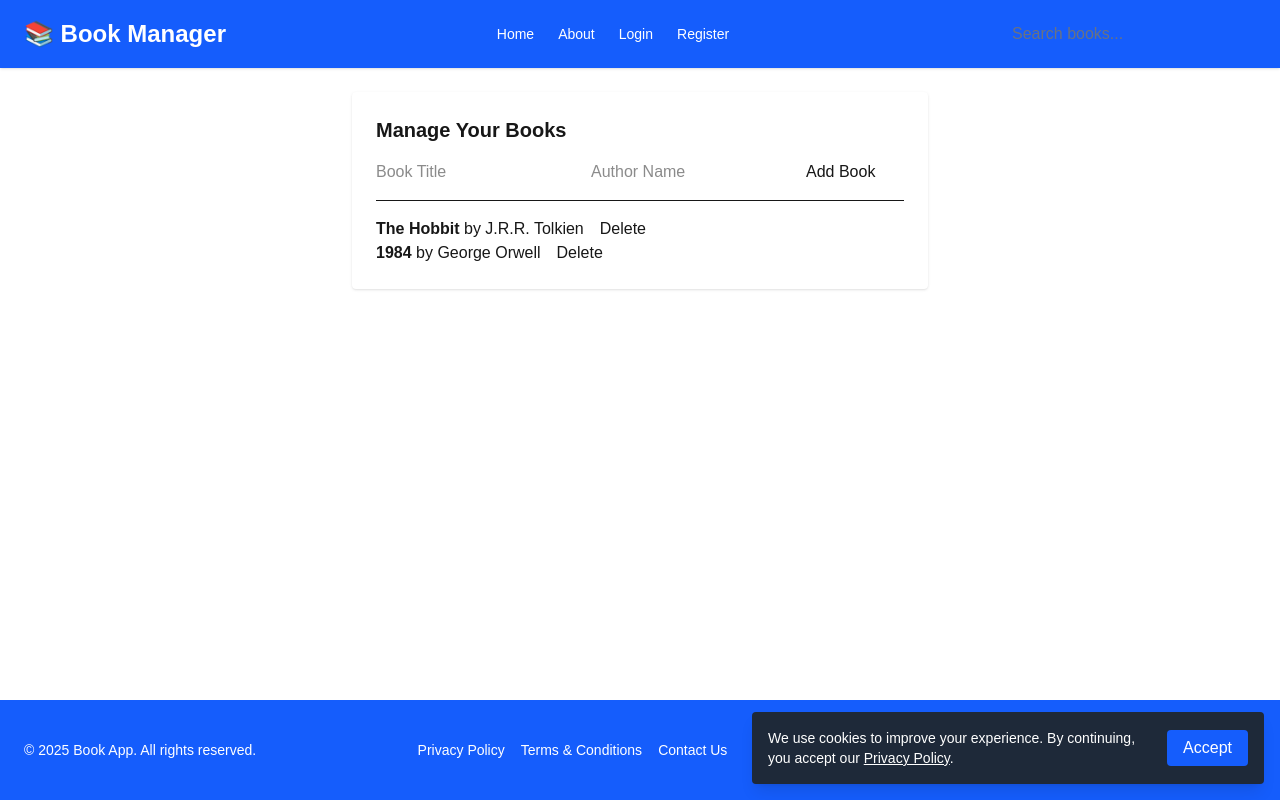
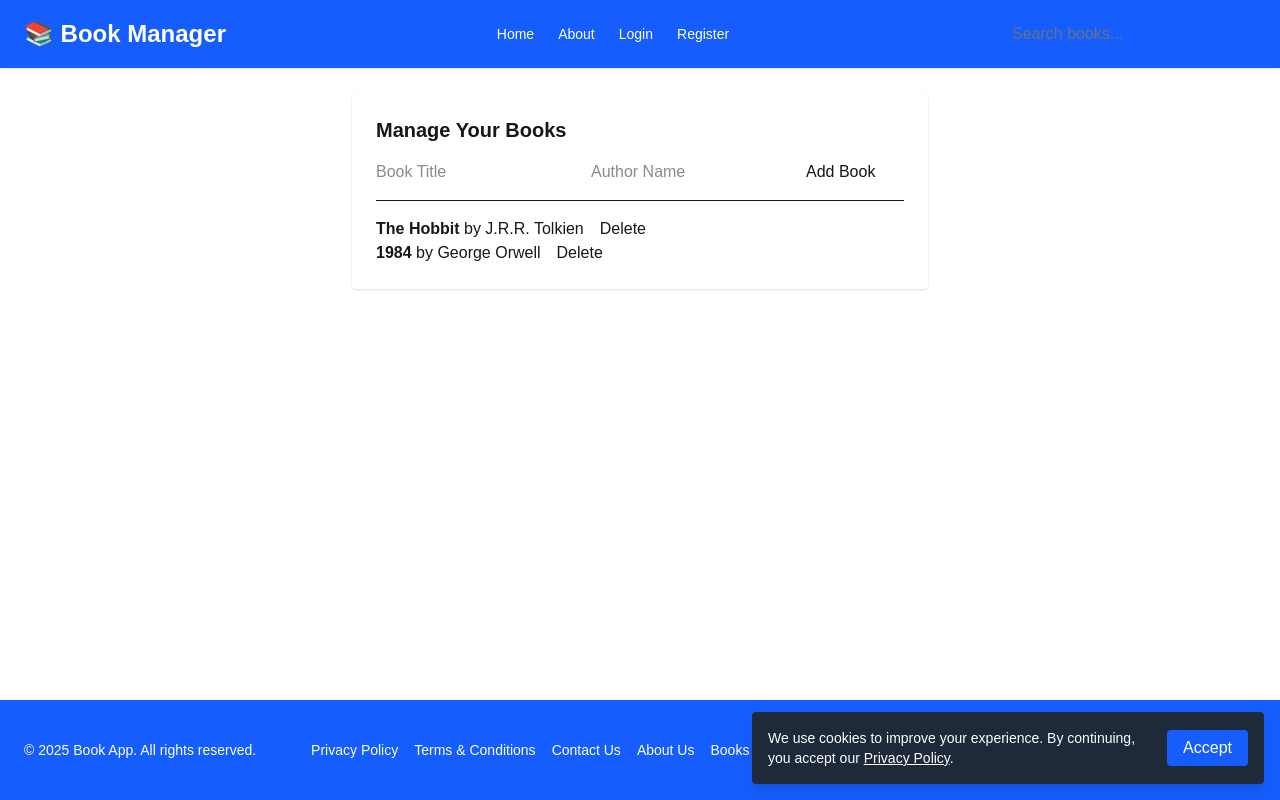
Before and after one commit to vernithcl/app-book, a Next.js app: page / in a window 1280 px wide. Built offline with nearby package versions, Linux system fonts and the light colour scheme.

Commit message:
add footer links

```diff
--- a/src/components/Footer.tsx
+++ b/src/components/Footer.tsx
@@ -26,6 +26,15 @@ export default function Footer() {
            <Link href="/terms" className="hover:underline">
             Contact Us
           </Link>
+          <Link href="/terms" className="hover:underline">
+            About Us
+          </Link>
+          <Link href="/books" className="hover:underline">
+            Books
+          </Link>
+          <Link href="/dashboard" className="hover:underline">
+            Dashboard
+          </Link>
         </div>
 
         <form onSubmit={handleSubscribe} className="flex flex-col sm:flex-row gap-2">
```
